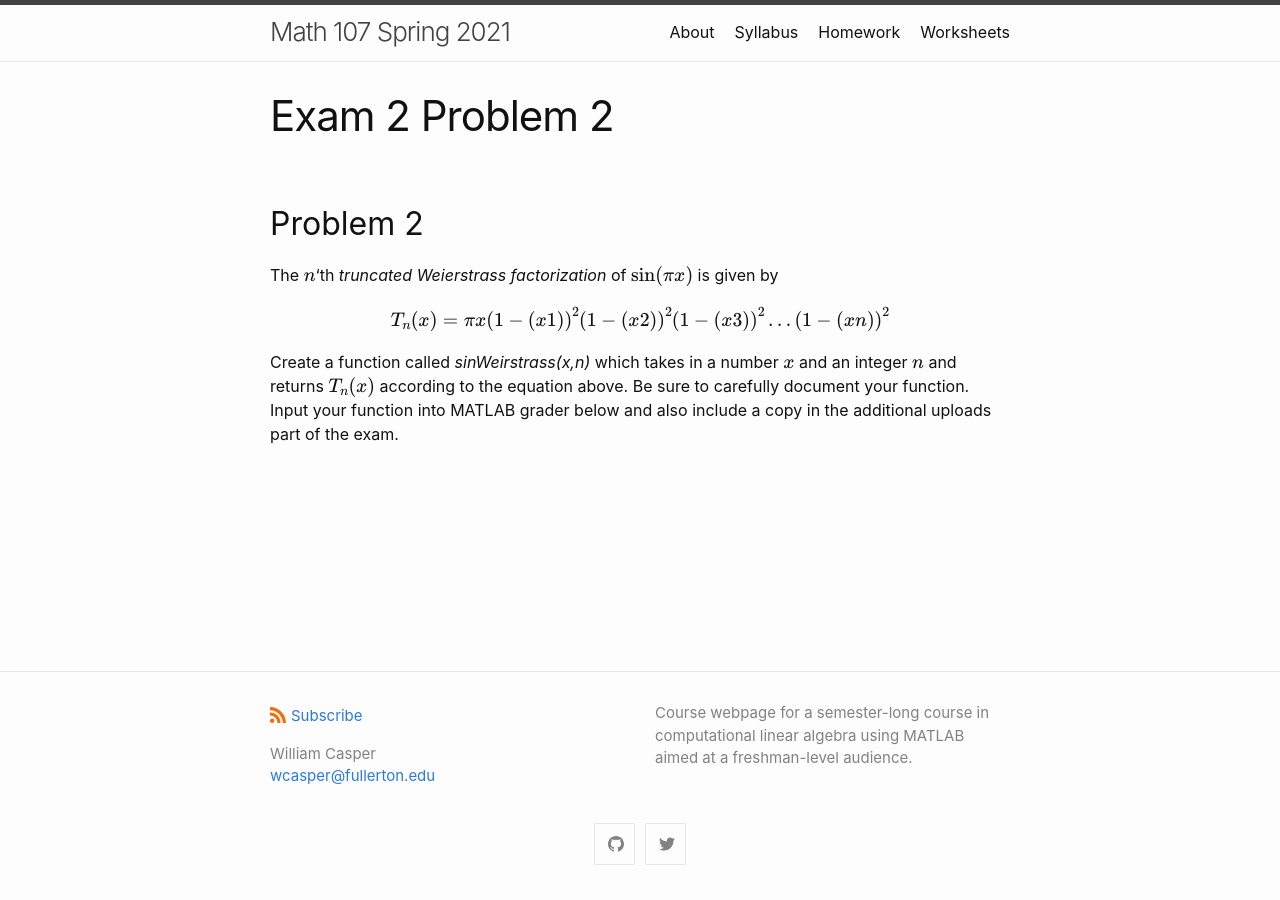
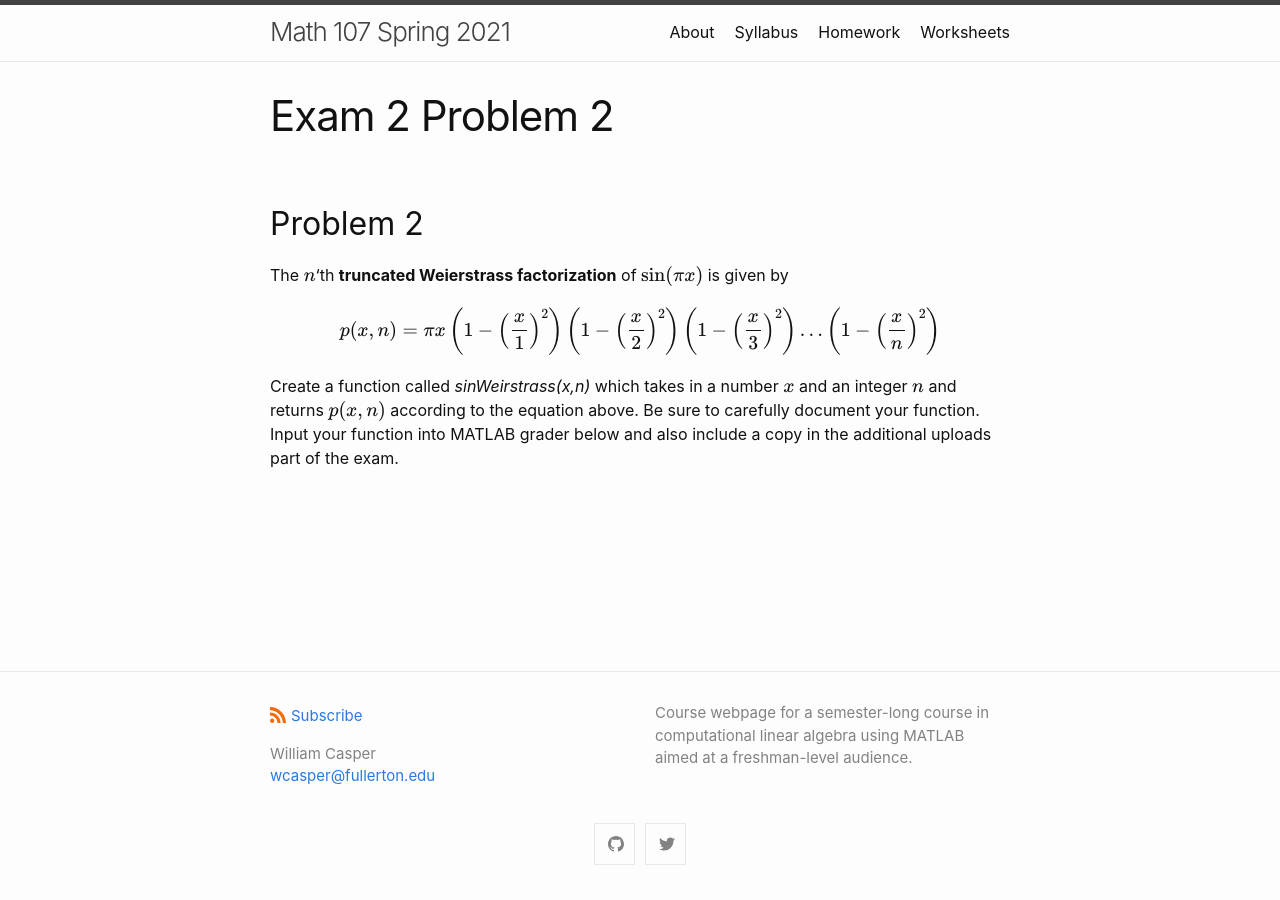
Before and after one commit to wcasper/math107spring2021, a Jekyll site: the page built from _exams/exam2/problem2.md, in a window 1280 px wide. Built offline with Jekyll 4.4.1, drawn with Linux system fonts in a browser that asks for light colours.

Commit message:
fixed typos

```diff
--- a/_exams/exam2/problem2.md
+++ b/_exams/exam2/problem2.md
@@ -6,8 +6,8 @@ permalink: /exams/exam2/problem2
 
 ## Problem 2
 
-The $$n$$'th *truncated Weierstrass factorization* of $$\sin(\pi x)$$ is given by
+The $$n$$'th **truncated Weierstrass factorization** of $$\sin(\pi x)$$ is given by
 
-$$T_n(x) = \pi x \left(1-\left({x}{1}\right)\right)^2\left(1-\left({x}{2}\right)\right)^2\left(1-\left({x}{3}\right)\right)^2\dots\left(1-\left({x}{n}\right)\right)^2$$
+$$p(x,n) = \pi x \left(1-\left(\frac{x}{1}\right)^2\right)\left(1-\left(\frac{x}{2}\right)^2\right)\left(1-\left(\frac{x}{3}\right)^2\right)\dots\left(1-\left(\frac{x}{n}\right)^2\right)$$
 
-Create a function called *sinWeirstrass(x,n)* which takes in a number $$x$$ and an integer $$n$$ and returns $$T_n(x)$$ according to the equation above.  Be sure to carefully document your function.  Input your function into MATLAB grader below and also include a copy in the additional uploads part of the exam.
+Create a function called *sinWeirstrass(x,n)* which takes in a number $$x$$ and an integer $$n$$ and returns $$p(x,n)$$ according to the equation above.  Be sure to carefully document your function.  Input your function into MATLAB grader below and also include a copy in the additional uploads part of the exam.
```
